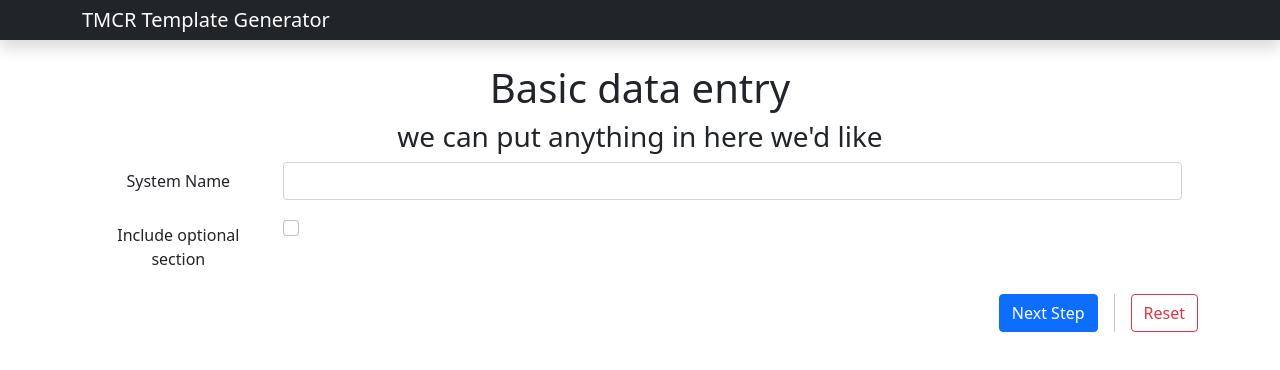
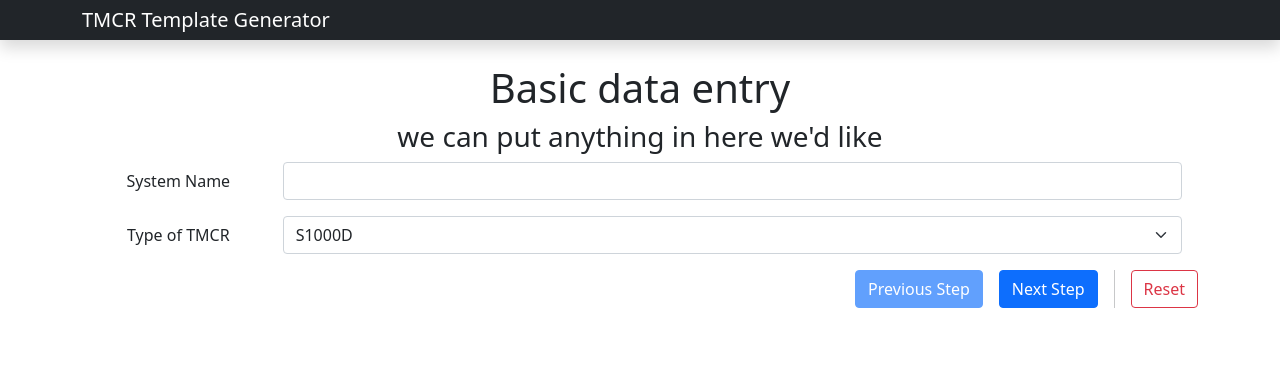
Before and after one commit to OZI-SP-Dev/tmcr, a React (Create React App) app: page / in a window 1280 px wide. Shown: the top 370 px of the page. Built offline with nearby package versions, Linux system fonts and the light colour scheme.

Commit message:
Introduced reducer pattern, added ModalAlert

```diff
--- a/src/App.tsx
+++ b/src/App.tsx
@@ -1,4 +1,4 @@
-import { useState } from 'react';
+import { useContext, useState } from 'react';
 import { Button, Container, Form, Stack, Spinner } from 'react-bootstrap';
 import './App.css';
 import Docxtemplater from 'docxtemplater';
@@ -7,55 +7,40 @@ import PizZipUtils from 'pizzip/utils/index.js';
 import { saveAs } from 'file-saver';
 import { Step1 } from './Steps/Step1';
 import { FinalStep } from './Steps/FinalStep';
-import AppHeader from './components/AppHeader'
-
-
+import AppHeader from './components/AppHeader';
+import { globalContext } from './stateManagement/GlobalStore';
+import { AlertModal } from './Steps/AlertModal';
 
 function App() {
-  const date = new Date();
+  const { globalState, dispatch } = useContext(globalContext);
   const [isLoading, setLoading] = useState(false);
-  const [options, setOptions] = useState<any>({
-    program_mod_system_name: "",
-    TMCRDate: date.toDateString(),
-    type_of_contract: "Firm Fixed Price",
-    attachment_number: null,
-    cdrl_sequence_number: null,
-    exhibit: null,
-    rfp_contract: null,
-    CLIN: null,
-    include_stuff: false
-  });
-  const [step, setStep] = useState<number>(1);
+  const [isChecking, setChecking] = useState(false);
+
+  function handleAlert(accept: boolean) {
+    setChecking(false);
+    if (accept) {
+      dispatch({ type: 'PURGE_STATE' });
+    }
+  }
 
   function handleSubmit(e: any) {
-    if (step === 2) {
+    if (globalState.wizardStep === 2) {
       setLoading(true);
       generateDocument();
-    }
-    else {
-      setStep(step + 1);
+    } else {
+      dispatch({ type: 'NEXT_STEP' });
     }
     e.preventDefault();
   }
 
+  // TODO: update to use ResetAlert
   function handleReset(e: any) {
-    setOptions({
-      program_mod_system_name: "",
-      TMCRDate: date.toDateString(),
-      type_of_contract: "Firm Fixed Price",
-      attachment_number: null,
-      cdrl_sequence_number: null,
-      exhibit: null,
-      rfp_contract: null,
-      CLIN: null,
-      include_stuff: false
-    });
-    setStep(1);
+    setChecking(true);
   }
 
   async function generateDocument() {
     console.log("generating document...");
-    console.log(options);
+    console.log(globalState)
     PizZipUtils.getBinaryContent(
       '.\\S1000D_Linear Combined_Review.docx',
       function (error: any, content: any) {
@@ -69,13 +54,13 @@ function App() {
         });
 
         // render the document (replace all occurences of {first_name} by John, {last_name} by Doe, ...)
-        doc.render(options);
+        doc.render(globalState.wizardOptions);
         const out = doc.getZip().generate({
           type: "blob",
           mimeType:
             "application/vnd.openxmlformats-officedocument.wordprocessingml.document",
         }); //Output the document using Data-URI
-        saveAs(out, options.program_mod_system_name + "_template.docx");
+        saveAs(out, globalState.wizardOptions.program_mod_system_name + "_template.docx");
         setLoading(false);
       }
     );
@@ -87,10 +72,13 @@ function App() {
         <AppHeader />
         <Container fluid="sm">
           <Form onSubmit={handleSubmit}>
-          {step === 1 && <Step1 options={options} setOptions={setOptions} />}
-          {step === 2 && <FinalStep options={options} setOptions={setOptions} />}
+            {globalState.wizardStep === 1 && <Step1 />}
+            {globalState.wizardStep === 2 && <FinalStep />}
             <Stack direction="horizontal" gap={3}>
-            <Button className="ms-auto" type="submit" disabled={isLoading}>
+              <Button className="ms-auto" type="button" disabled={isLoading || globalState.wizardStep === 1} onClick={e => dispatch({ type: 'PREV_STEP'})}>
+                Previous Step
+              </Button>
+              <Button type="submit" disabled={isLoading}>
                 {(isLoading === true && <Spinner
                   as="span"
                   animation="grow"
@@ -98,12 +86,13 @@ function App() {
                   role="status"
                   aria-hidden="true"
                 /> && "Generating Document...")
-                || (step === 2 ? "Generate Document" : "Next Step")
+                  || (globalState.wizardStep === 2 ? "Generate Document" : "Next Step")
                 }
               </Button>
               <div className="vr" />
               <Button variant="outline-danger" type="reset" disabled={isLoading} onClick={e => handleReset(e)}>Reset</Button>
             </Stack>
+            <AlertModal show={isChecking} close={ handleAlert } />
           </Form>
         </Container>
       </Stack>
--- /dev/null
+++ b/src/Steps/AlertModal.tsx
@@ -0,0 +1,36 @@
+import { Button, Modal } from 'react-bootstrap';
+
+/**
+   * Generates modal
+   *
+   * @param show Boolean that determines when the modal is displayed
+   * @param close Function that handles the close
+   */
+export interface IAlertModal {
+  show: boolean,
+  close: any
+}
+
+export const AlertModal: React.FunctionComponent<IAlertModal> = (props) => {
+
+  const handleClose = () => {
+    return
+  }
+
+  return (
+    <Modal show={props.show} onHide={handleClose}>
+      <Modal.Header><Modal.Title>Danger!</Modal.Title></Modal.Header>
+      <Modal.Body>
+        Warning: you will lose all inputted data. Are you sure you wish to continue?
+      </Modal.Body>
+      <Modal.Footer>
+        <Button onClick={() => props.close(false)} variant="secondary">
+          Get me out of here!
+        </Button>
+        <Button onClick={() => props.close(true)} variant="danger">
+          Yes, I'm sure!
+        </Button>
+      </Modal.Footer>
+    </Modal>
+  );
+}
--- a/src/Steps/FinalStep.tsx
+++ b/src/Steps/FinalStep.tsx
@@ -1,21 +1,19 @@
-import { FunctionComponent } from 'react';
+import { useContext } from 'react';
 import { Col, Form, Row } from 'react-bootstrap';
+import { globalContext } from '../stateManagement/GlobalStore';
 
-export interface IFinalStep {
-  options: any,
-  setOptions: any
-}
-
-export const FinalStep: FunctionComponent<IFinalStep> = (props) => {
+export const FinalStep = () => {
+  const { globalState, dispatch } = useContext(globalContext);
   return (
     <div>
       <h1>Some more data entry, maybe based on prior data...</h1>
 
       <Form.Group as={Row} className="mb-3" controlId="typeOfContract">
         <Form.Label column sm={2}>Type of Contract</Form.Label>
-        <Col auto>
+        <Col>
           <Form.Select aria-label="Type of Contract select"
-            onChange={e => props.setOptions({ ...props.options, type_of_contract: e.target.value })}>
+            value={globalState.wizardOptions.type_of_contract}
+            onChange={e => dispatch({ type: 'MERGE_OPTION', payload: {'type_of_contract': e.target.value}})}>
             <option>Firm Fixed Price</option>
             <option>Cost Reimbursement</option>
             <option>Time and Materials</option>
--- a/src/Steps/Step1.tsx
+++ b/src/Steps/Step1.tsx
@@ -1,12 +1,9 @@
-import { FunctionComponent } from "react";
+import { useContext } from "react";
 import { Col, Form, Row } from "react-bootstrap";
+import { globalContext } from '../stateManagement/GlobalStore';
 
-export interface IStep1 {
-  options: any,
-  setOptions: any
-}
-
-export const Step1: FunctionComponent<IStep1> = (props) => {
+export const Step1 = () => {
+  const { globalState, dispatch } = useContext(globalContext);
   return (
     <div className="m-3">
       <h1>Basic data entry</h1>
@@ -14,18 +11,22 @@ export const Step1: FunctionComponent<IStep1> = (props) => {
 
       <Form.Group as={Row} className="mb-3" controlId="programModSystemName">
         <Form.Label column sm={2}>System Name</Form.Label>
-        <Col auto>
-          <Form.Control type="text"
-            onChange={e => props.setOptions({ ...props.options, program_mod_system_name: e.target.value })} />
+        <Col>
+          <Form.Control required type="text"
+            value={globalState.wizardOptions.program_mod_system_name}
+            onChange={e => dispatch({ type: 'MERGE_OPTION', payload: {'program_mod_system_name': e.target.value}})} />
         </Col>
       </Form.Group>
-      <Form.Group as={Row} className="mb-3" controlId="includeStuff">
-        <Form.Label column sm={2}>Include optional section</Form.Label>
-        <Col auto>
-          <Form.Check
-            style={{ textAlign: 'left' }}
-            checked={props.options.include_stuff}
-            onChange={e => props.setOptions({ ...props.options, include_stuff: e.target.checked })} />
+      <Form.Group as={Row} className="mb-3" controlId="typeOfTmcr">
+        <Form.Label column sm={2}>Type of TMCR</Form.Label>
+        <Col>
+          <Form.Select required aria-label="Type of TMCR"
+            value={globalState.wizardOptions.type_of_tmcr}
+            onChange={e => dispatch({ type: 'MERGE_OPTION', payload: { 'type_of_tmcr': e.target.value }})}>
+            <option>S1000D</option>
+            <option>Linear</option>
+            <option>CDA</option>
+          </Form.Select>
         </Col>
       </Form.Group>
     </div>
--- a/src/index.tsx
+++ b/src/index.tsx
@@ -3,7 +3,7 @@ import ReactDOM from 'react-dom';
 import './index.css';
 import App from './App';
 import reportWebVitals from './reportWebVitals';
-
+import { GlobalStore } from './stateManagement/GlobalStore';
 
 ReactDOM.render(
   <React.StrictMode>
@@ -13,7 +13,8 @@ ReactDOM.render(
       integrity="sha384-1BmE4kWBq78iYhFldvKuhfTAU6auU8tT94WrHftjDbrCEXSU1oBoqyl2QvZ6jIW3"
       crossOrigin="anonymous"
     />
-    <App />
+    <GlobalStore><App /></GlobalStore>
+
   </React.StrictMode>,
   document.getElementById('root')
 );
--- /dev/null
+++ b/src/stateManagement/GlobalStore.tsx
@@ -0,0 +1,22 @@
+import { createContext, ReactElement, ReactNode, useReducer } from "react";
+import Reducer from './reducer';
+import { ContextType, GlobalStateInterface } from './types';
+
+export function GlobalStore({ children }: { children: ReactNode }): ReactElement {
+  const [globalState, dispatch] = useReducer(Reducer, initializeState());
+  return <globalContext.Provider value={{ globalState, dispatch }}>{children}</globalContext.Provider>
+}
+
+export const globalContext = createContext({} as ContextType);
+
+export const initialState: GlobalStateInterface = {
+  wizardOptions: {
+    program_mod_system_name: "",
+    type_of_tmcr: ""
+  },
+  wizardStep: 1
+}
+
+function initializeState() {
+  return initialState;
+}
--- /dev/null
+++ b/src/stateManagement/reducer.ts
@@ -0,0 +1,28 @@
+import { ActionType, GlobalStateInterface } from "./types";
+import { initialState } from "./GlobalStore";
+
+const Reducer = (state: GlobalStateInterface, action: ActionType): any => {
+  switch (action.type) {
+    case 'MERGE_OPTION':
+      let payload = action.payload;
+      return {
+        ...state, wizardOptions: {...state.wizardOptions, ...payload}
+      };
+    case 'NEXT_STEP':
+      return {
+        ...state, wizardStep: state.wizardStep + 1
+      }
+    case 'PREV_STEP':
+      return {
+        ...state, wizardStep: state.wizardStep - 1
+      }
+    case 'PURGE_STATE':
+      return initialState;
+    default:
+      return state;
+
+  }
+
+}
+
+export default Reducer;
--- /dev/null
+++ b/src/stateManagement/types.ts
@@ -0,0 +1,16 @@
+import { Dispatch } from 'react';
+
+export interface GlobalStateInterface {
+  wizardOptions: any;
+  wizardStep: number;
+}
+
+export type ActionType = {
+  type: string;
+  payload?: any;
+}
+
+export type ContextType = {
+  globalState: GlobalStateInterface;
+  dispatch: Dispatch<ActionType>;
+}
```
Also changed, not shown: 1 other file (tests, documents, lock files or other folders). Lines whose indentation alone changed are shown as unchanged.
